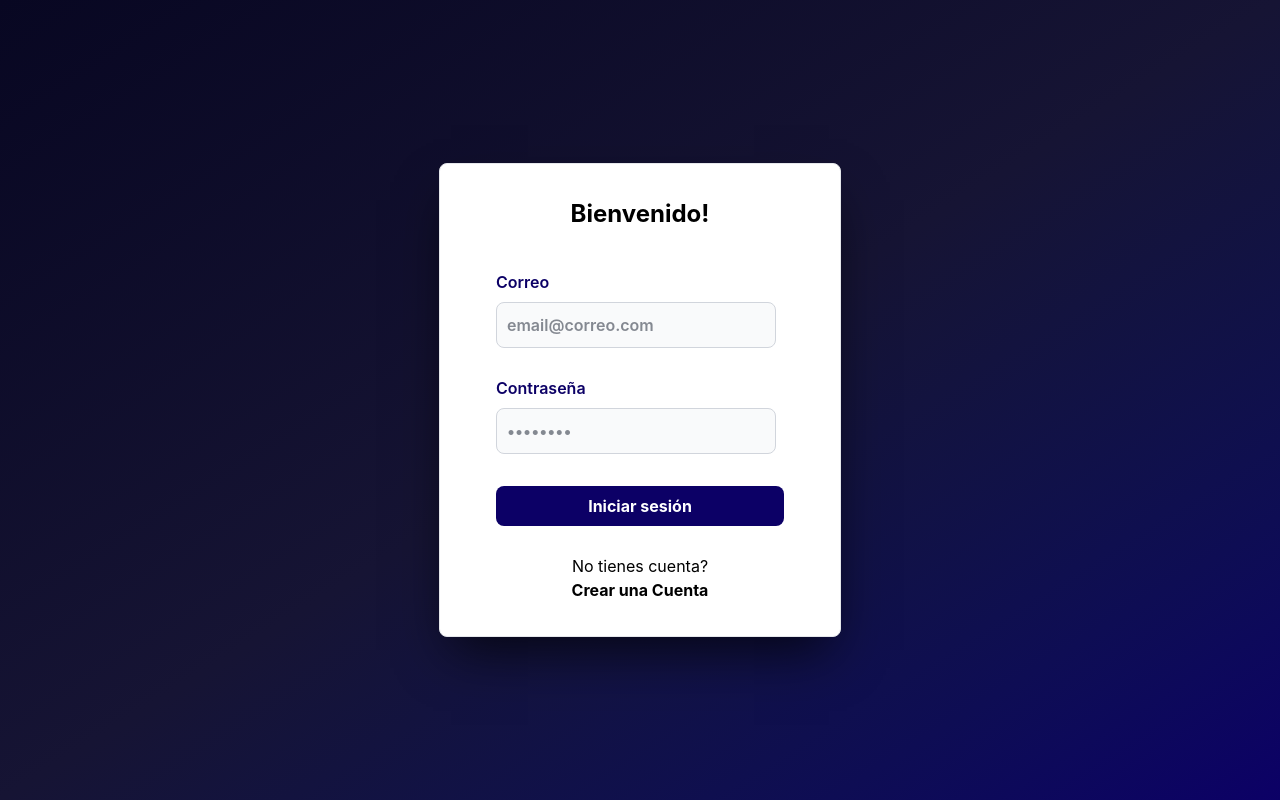
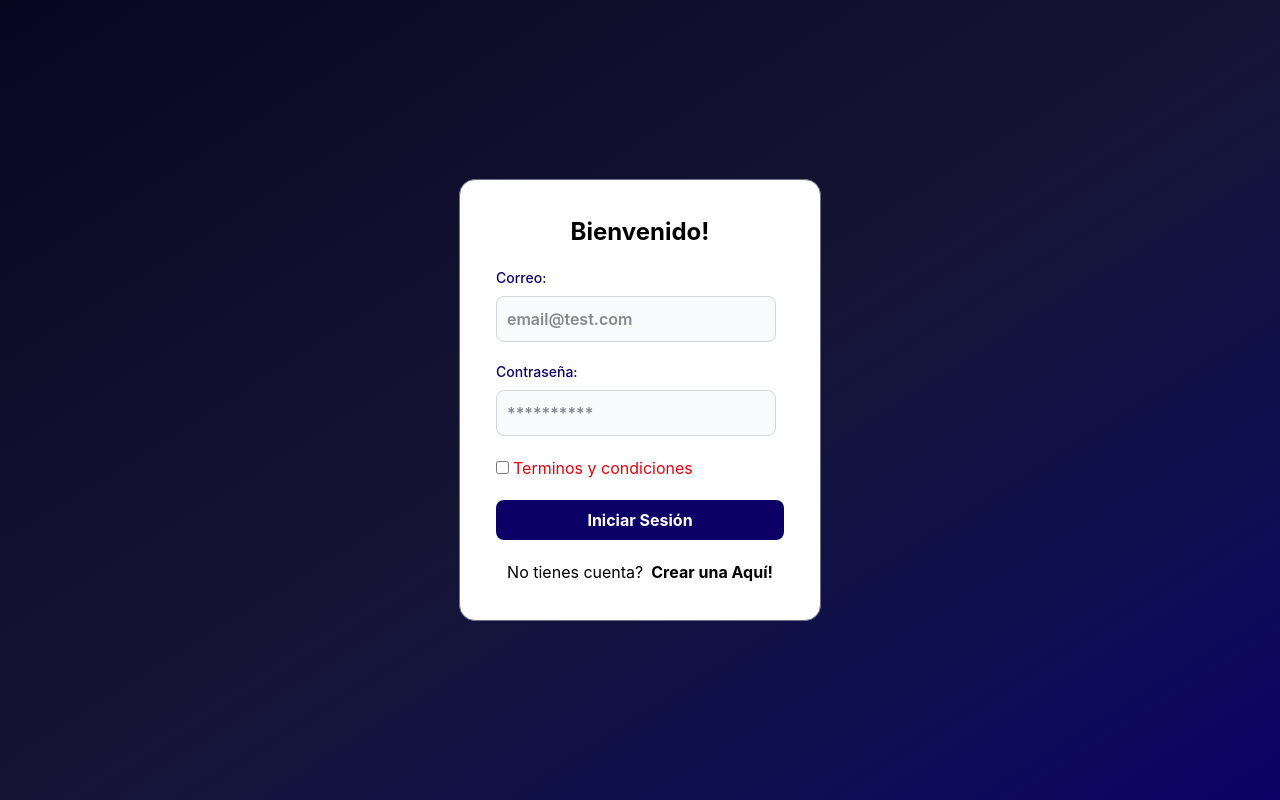
Before and after one commit to DavidMunozBedoya/Practicas_Camara_Comercio, a React (Vite) app: page / in a window 1280 px wide. Built offline with nearby package versions, Linux system fonts and the light colour scheme.

Commit message:
refactorizacion del fomulario de inicio de sesion con la libreria react-hook-form para manejar y capturar los datos enviados por el usuario

```diff
--- a/package.json
+++ b/package.json
@@ -13,10 +13,12 @@
     "@material-tailwind/react": "^2.1.10",
     "axios": "^1.17.0",
     "dotenv": "^17.4.2",
+    "formik": "^2.4.9",
     "git": "^0.1.5",
     "motion": "^12.42.2",
     "react": "^19.2.6",
     "react-dom": "^19.2.6",
+    "react-hook-form": "^7.81.0",
     "react-hot-toast": "^2.6.0",
     "react-icons": "^5.6.0",
     "wouter": "^3.10.0",
--- a/src/components/FormInput.jsx
+++ b/src/components/FormInput.jsx
@@ -1,25 +1,27 @@
-export default function FormInput({
-   label = "",
-   type = null,
-   placeholder = "",
-   name = "", id = "",
-   required,
-   onChange = () => { }
-}) {
+export default function FormInput(
+   {
+      id = "",
+      label = "",
+      type = "",
+      placeholder = "",
+      required,
+      ...rest
+   }) {
 
    return (
       <div className="flex flex-col justify-center gap-2 text-[#0c0066] font-semibold">
-         <label className="text-sm font-medium "></label>
-         {label}
+         <label htmlFor={id} className="text-sm font-medium ">
+            {label}
+         </label>
          <input
+            type={type}
+            id={id}
+            placeholder={placeholder}
             className="bg-gray-50 border border-gray-300 text-gray-900 rounded-lg p-2.5 w-70"
-            type={type}
-            placeholder={placeholder}
-            name={name}
-            id={id}
             required={required}
-            onChange={onChange}
+            autoComplete={id}
+            {...rest}
          />
       </div>
-   )
+   );
 }
--- a/src/components/Header.jsx
+++ b/src/components/Header.jsx
@@ -31,7 +31,6 @@ export default function Header({ children }) {
                </div>
             </nav>
          </header>
-
          {children}
       </div>
    )
--- /dev/null
+++ b/src/components/LoginForm.jsx
@@ -0,0 +1,58 @@
+import { Button } from "./Button";
+import FormInput from "./FormInput";
+import { useForm } from "react-hook-form";
+import { useAuthStore } from "../stores/useAuthStore";
+import { toast } from "react-hot-toast";
+
+
+export default function ReactHookForm() {
+   const { register, handleSubmit } = useForm();
+   const { toggleAuth } = useAuthStore();
+
+   const onSubmit = handleSubmit((data) => {
+      toggleAuth(true);
+      toast.success(`Bienvenido! ${data.email}`)
+      console.log(data);
+   });
+
+   return (
+      <form onSubmit={onSubmit} className="space-y-5">
+         <h1 className="text-2xl font-bold text-center">Bienvenido!</h1>
+         <FormInput
+            label="Correo:"
+            type="email"
+            placeholder="email@test.com"
+            name="email"
+            id="email"
+            required={true}
+            {...register("email")}
+         />
+         <FormInput
+            label="Contraseña:"
+            type="password"
+            placeholder="**********"
+            name="password"
+            id="password"
+            required={true}
+            {...register("password")}
+         />
+         <div className="space-x-1">
+            <input
+               type="checkbox"
+               name="terminos"
+               id="terminos"
+               {...register("terminos")} />
+            <span className="text-red-600">
+               Terminos y condiciones
+            </span>
+         </div>
+         <div className="flex justify-center my-3">
+            <Button
+               type="submit"
+               className={'bg-[#0c0066] text-white font-bold p-2 w-2xs rounded-lg cursor-pointer hover:bg-blue-700 >'}
+               text="Iniciar Sesión"
+            />
+         </div>
+      </form>
+   )
+}
--- a/src/components/NewUserForm.jsx
+++ b/src/components/NewUserForm.jsx
@@ -1,3 +1,4 @@
+import { IconX } from "../assets/icons/tablerIcons";
 import { Button } from "./Button";
 import FormInput from "./FormInput";
 
@@ -12,6 +13,7 @@ export default function NewUserForm() {
       <form onSubmit={handleSubmit} className="flex justify-center items-center h-screen bg-linear-to-br from-[#080722] via-[#161434] to-[#0c0066]">
          <div className="flex flex-col items-center justify-center px-6 md:px-8 py-8 mx-auto lg:py-0">
             <div className="w-full bg-white rounded-lg">
+               <span className="flex justify-end m-2"><IconX /></span>
                <div className="space-y-5 md:space-y-4 sm:p-8 m-7">
                   <p className="text-2xl text-center font-bold leading-tight tracking-tight text-gray-900 md:text-2xl pb-4">
                      Nuevo Usuario
--- a/src/pages/LoginPage.jsx
+++ b/src/pages/LoginPage.jsx
@@ -1,29 +1,20 @@
-import Form from "../components/Form";
 import { Link } from "wouter";
+import LoginForm from "../components/LoginForm";
 
 export default function LoginPage() {
    return (
-      <div className="h-screen bg-linear-to-br from-[#080722] via-[#161434] to-[#0c0066]">
-         <div className="flex justify-center items-center h-full">
-            <div className="rounded-lg border border-gray-200 bg-white dark:border-gray-700 dark:bg-gray-900 flex-col flex shadow-2xl/70 items-center justify-center sm:px-4">
-               <div className="flex h-full flex-col justify-center gap-8 p-6">
-                  <div className="left-0 right-0 inline-block border-gray-200 px-2 py-2.5 sm:px-4">
-                     <Form />
-                     <div className="min-w-67.5">
-                        <div className="mt-4 text-center dark:text-gray-200">
-                           <h2>No tienes cuenta?</h2>
-                           <Link href="/nuevo-usuario">
-                              <span className="hover:text-blue-700">
-                                 <strong>Crear una Cuenta</strong>
-                              </span>
-                           </Link>
-                        </div>
-                     </div>
-                  </div>
-               </div>
+      <div className="flex flex-col justify-center items-center h-screen bg-linear-to-br from-[#080722] via-[#161434] to-[#0c0066]">
+         <div className="flex flex-col justify-center border border-gray-500 rounded-2xl p-9 bg-white gap-2">
+            <LoginForm />
+            <div className="flex justify-center gap-2">
+               <h2>No tienes cuenta?</h2>
+               <Link href="/nuevo-usuario">
+                  <span className="hover:text-blue-700">
+                     <strong>Crear una Aquí!</strong>
+                  </span>
+               </Link>
             </div>
          </div>
       </div>
-
    )
 }
--- a/src/routes/AppRouter.jsx
+++ b/src/routes/AppRouter.jsx
@@ -11,6 +11,7 @@ import NewUserForm from '../components/NewUserForm'
 
 export const AppRouter = () => {
    const { isAuth } = useAuthStore();
+
    return (
       <Switch>
          <Route path="/" children={<PublicRoutes auth={isAuth}><LoginPage /></PublicRoutes>} />
@@ -24,7 +25,6 @@ export const AppRouter = () => {
                </Header>
             </PrivateRoutes>
          </Route>
-
          <Route path="/404" children={<NotFound />} />
          <Redirect to="/404" replace />
       </Switch>
--- a/src/routes/PrivateRoutes.jsx
+++ b/src/routes/PrivateRoutes.jsx
@@ -1,6 +1,5 @@
 import { Redirect } from "wouter"
 
 export const PrivateRoutes = ({ auth, children }) => {
-   console.log('auth Private: ', auth)
    return auth ? children : <Redirect to="~/" replace />
 }
--- a/src/routes/PublicRoutes.jsx
+++ b/src/routes/PublicRoutes.jsx
@@ -1,6 +1,5 @@
 import { Redirect } from "wouter"
 
 export const PublicRoutes = ({ auth, children }) => {
-   console.log('auth public: ', auth)
    return !auth ? children : <Redirect to="/home/pokemon" replace />
 }
```
Also changed, not shown: 1 other file (tests, documents, lock files or other folders).
